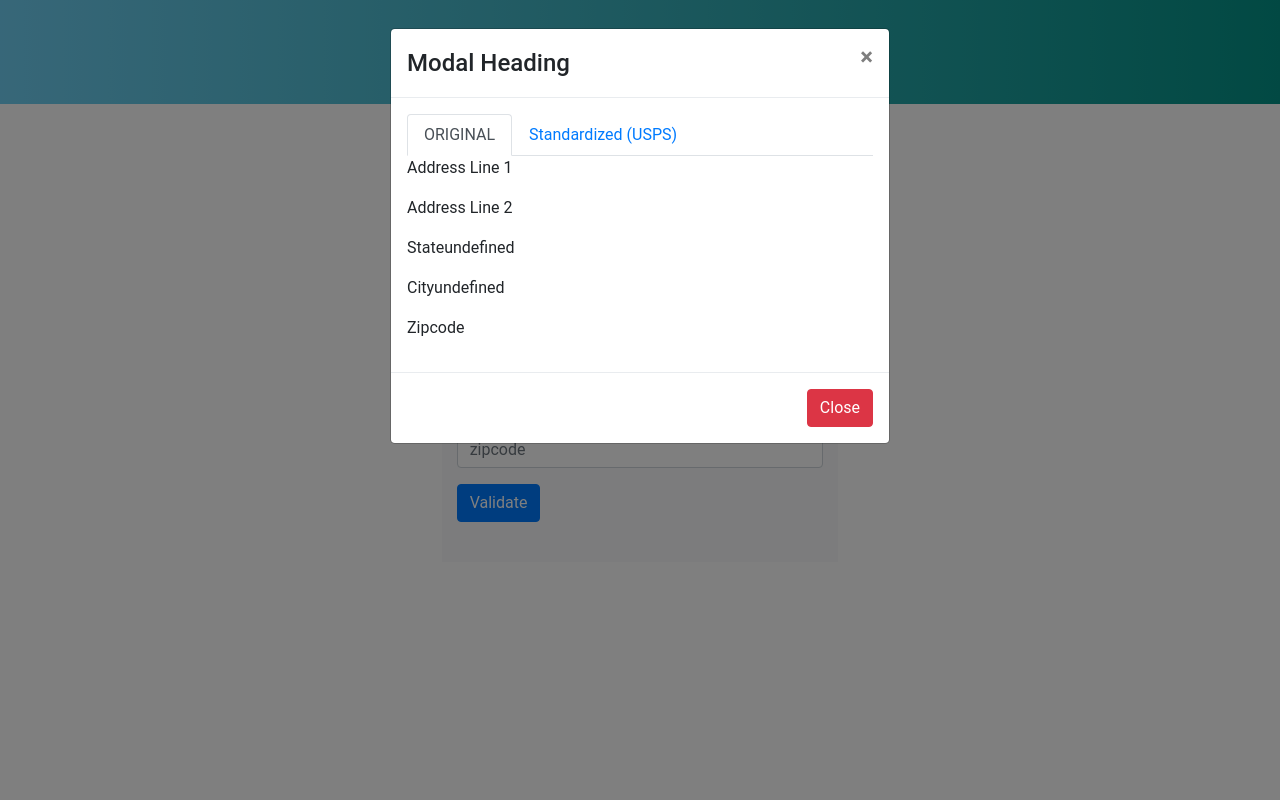
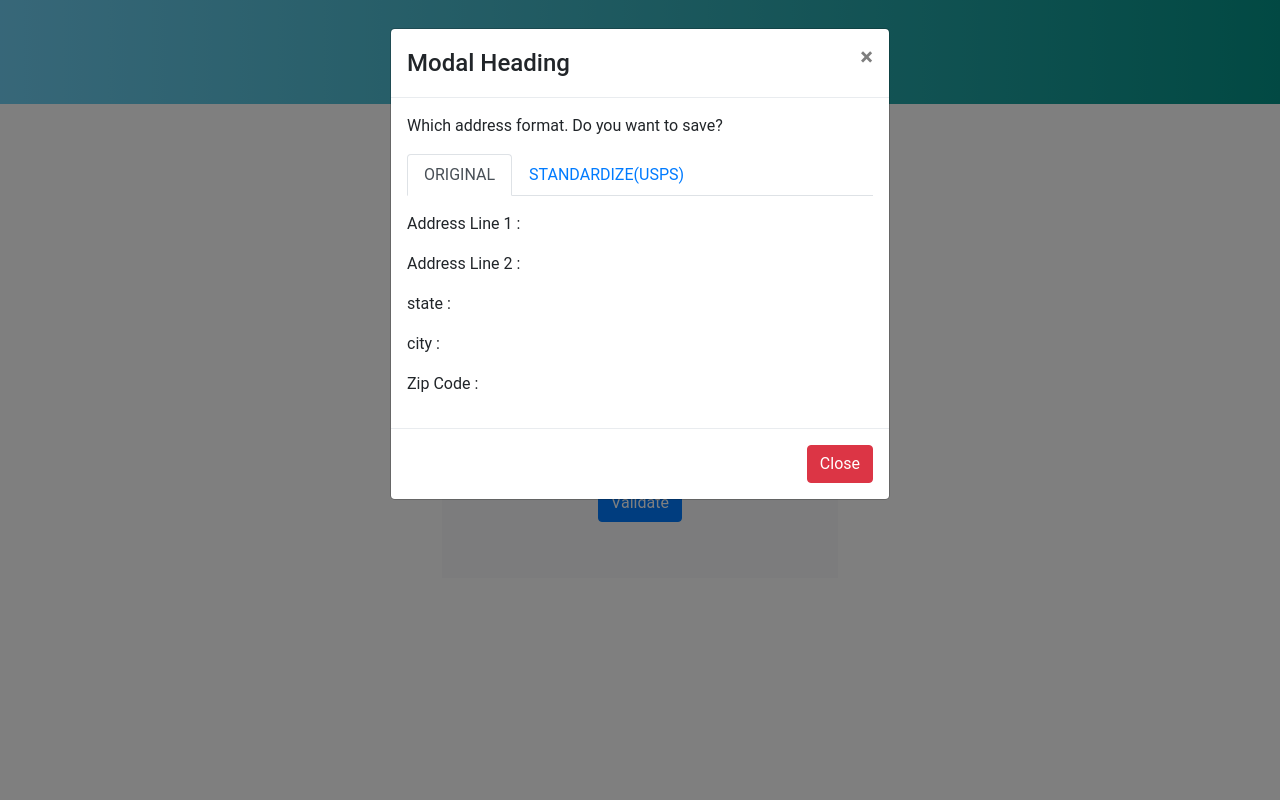
Before and after one commit to jp-mangoit/usps-php, a PHP site: page / in a window 1280 px wide, after a click on "Validate". Run offline with PHP 8.4, Linux system fonts and the light colour scheme; data that the repository does not hold is empty; some libraries are stand-ins or nearby versions.

Commit message:
changes related to api calling address validate

```diff
--- a/includes/validate-address.php
+++ b/includes/validate-address.php
@@ -1,6 +1,6 @@
 <?php require_once "class.php";
 $address = new address;
-$response = $address->validateAddress($_POST['address_line1'], $_POST['address_line2'], $_POST['city_id'], $_POST['state_id'], $_POST['zipcode']);
+$response = $address->validateAddress($_POST['address_line1'], $_POST['address_line2'], $_POST['state'], $_POST['city'], $_POST['zipcode']);
 
 if(!empty($response)){
     echo json_encode($response);
--- a/index.php
+++ b/index.php
@@ -42,9 +42,12 @@
 				<div class="form-group">
 					<input type="text" id="zipcode" name="zipcode" placeholder="zipcode" class='form-control' required>
 				</div>
-				<button id="validate" type="button" class="btn btn-primary" data-toggle="modal" data-target="#myModal">
-					Validate
-				</button>
+
+				<div class="form-group text-center">
+					<button type="button" id="validate" class="btn btn-primary" data-toggle="modal" data-target="#myModal">
+						Validate
+					</button>
+				</div>
 				<!-- <input type="button" id="btnPost" value="Submit" class='btn btn-info'> -->
 			</form>
 			<br>
@@ -63,26 +66,38 @@
 
 				<!-- Modal body -->
 				<div class="modal-body">
+				<p>Which address format. Do you want to save?</p>
+
 					<div class="bs-example">
 						<ul class="nav nav-tabs">
 							<li class="nav-item">
 								<a href="#original" class="nav-link active" data-toggle="tab">ORIGINAL</a>
 							</li>
-							<li class="nav-item" id="standard_usps">
-								<a href="#standard" class="nav-link" data-toggle="tab">Standardized (USPS)</a>
+							<li class="nav-item">
+								<a href="#standardize" class="nav-link" data-toggle="tab">STANDARDIZE(USPS)</a>
 							</li>
 						</ul>
 						<div class="tab-content">
 							<div class="tab-pane fade show active" id="original">
+								<div class="inner-content pt-3">
+									<p>Address Line 1 : <span id="address_line1_tab"></span> </p>
+									<p>Address Line 2 : <span id="address_line2_tab"></span> </p>
+									<p>state : <span id="state_dropdown_tab"></span> </p>
+									<p>city : <span id="city_dropdown_tab"></span> </p>
+									<p>Zip Code : <span id="zipcode_tab"></span> </p>
+								</div>
 							</div>
-							<div class="tab-pane fade" id="standard">
+							<div class="tab-pane fade" id="standardize">
+								<div class="inner-content pt-3">
+									<p>Address Line 1 : <span id="address_line1_tab2"></span> </p>
+									<p>Address Line 2 : <span id="address_line2_tab2"></span> </p>
+									<p>state : <span id="state_dropdown_tab2"></span> </p>
+									<p>city : <span id="city_dropdown_tab2"></span> </p>
+									<p>Zip Code : <span id="zipcode_tab2"></span> </p>
+								</div>
 							</div>
 						</div>
 					</div>
-					<!-- <div class="btn-group">
-						<button type="button" class="btn btn-primary">Apple</button>
-						<button type="button" class="btn btn-primary">Samsung</button>
-					</div> -->
 				</div>
 
 				<!-- Modal footer -->
--- a/js/main.js
+++ b/js/main.js
@@ -2,10 +2,9 @@
     $("#state-dropdown").load("includes/load.php");
 
     $("#state-dropdown").on("change", function () {
-        var state_id = $("#state-dropdown").val();
-        console.log(state_id);
+        var state_id = this.value;
         $.ajax({
-            url: "includes/cities-by-state.php",
+            url: "./includes/cities-by-state.php",
             type: "POST",
             data: {
                 state_id: state_id,
@@ -14,6 +13,9 @@
             success: function (result) {
                 $("#city-dropdown").html(result);
             },
+            error: function (err) {
+                console.log(err);
+            }
         });
     });
 
@@ -39,91 +41,38 @@
         });
     });
 
-    $("#validate").click(function (e) {
+
+    $("#validate").click(async function (e) {
         e.preventDefault();
 
-        let address_line1 = $("#address_line1").val();
-        let address_line2 = $("#address_line2").val();
-        let state = $("#state-dropdown option:selected").data("state");
-        let city = $("#city-dropdown option:selected").data("city");
-        let zipcode = $("#zipcode").val();
-
-        $("#original").html(
-            "<p>Address Line 1" +
-            address_line1 +
-            "</p><p>Address Line 2" +
-            address_line2 +
-            "<p>State" +
-            state +
-            "</p><p>City" +
-            city +
-            "</p><p>Zipcode" +
-            zipcode +
-            "</p>"
-        );
-
-        // $.ajax({
-        //   type: "POST",
-        //   url: "includes/post.php",
-        //   data: $(this).serialize(),
-        // }).done(function (data) {
-        //   $("#address_line1").val("");
-        //   $("#address_line2").val("");
-        //   $("#state_id").val("");
-        //   $("#city_id").val("");
-        //   $("#zipcode").val("");
-
-        //   setTimeout(function () {
-        //     $("#msgReg").slideUp(900);
-        //   }, 900);
-        // });
-
-        // var address_line1 = $("#address_line1").val();
-        // var address_line2 = $("#address_line2").val();
-        // var state_id = $("#state_id").val();
-        // var city_id = $("#city_id").val();
-        // var zipcode = $("#zipcode").val();
-    });
-
-    $("#standard_usps").click(function (e) {
-        e.preventDefault();
-
-        let address_line1 = $("#address_line1").val();
-        let address_line2 = $("#address_line2").val();
-        let state = $("#state-dropdown option:selected").data("state");
-        let city = $("#city-dropdown option:selected").data("city");
-        let zipcode = $("#zipcode").val();
+        $("#address_line1_tab").html($("#address_line1").val());
+        $("#address_line2_tab").html($("#address_line2").val());
+        $("#state_dropdown_tab").html($("#state-dropdown option:selected").data("state"));
+        $("#city_dropdown_tab").html($("#city-dropdown option:selected").data("city"));
+        $("#zipcode_tab").html($("#zipcode").val());
 
         $.ajax({
             type: "POST",
             url: "includes/validate-address.php",
             dataType: "json",
             data: {
-                address_line1: address_line1,
-                address_line2: address_line2,
-                state: state,
-                city: city,
-                zipcode: zipcode,
+                address_line1: $("#address_line1").val(),
+                address_line2: $("#address_line2").val(),
+                state: $("#state-dropdown option:selected").data("state"),
+                city: $("#city-dropdown option:selected").data("city"),
+                zipcode: $("#zipcode").val(),
             },
             success: function (data) {
-                console.log(data.address_line2);
-                $("#standard").html(
-                    "<p>Address Line 1" +
-                    data.address_line1[0] +
-                    "</p><p>Address Line 2" +
-                    data.address_line2[0] +
-                    "<p>State" +
-                    data.state[0] +
-                    "</p><p>City" +
-                    data.city[0] +
-                    "</p><p>Zipcode" +
-                    data.zipcode[0] +
-                    "</p>"
-                );
+                $("#address_line1_tab2").html(data.address_line1[0]);
+                $("#address_line2_tab2").html(data.address_line2[0]);
+                $("#state_dropdown_tab2").html(data.state[0]);
+                $("#city_dropdown_tab2").html(data.city[0]);
+                $("#zipcode_tab2").html(data.zipcode[0]);
             },
             error: function (data) {
                 console.log(data);
             },
         });
+
     });
 });
```
